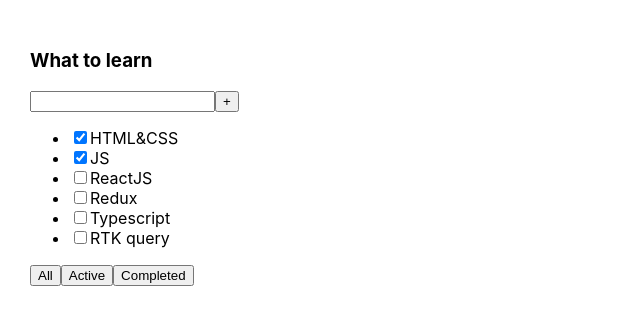
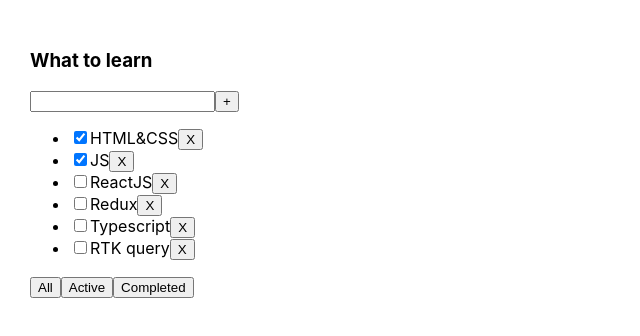
Before and after one commit to Evgenio89/todolist2025new, a React (Vite) app: page / in a window 1280 px wide. Shown: the top 336 px of the page, without its empty margins (0-640 px from the left). Built offline with nearby package versions, Linux system fonts and the light colour scheme.

Commit message:
My first commit

```diff
--- a/src/App.tsx
+++ b/src/App.tsx
@@ -1,28 +1,51 @@
 import './App.css'
 import {TodolistItem} from "./TodolistItem.tsx";
+import {useState} from "react";
 /*первый коммит*/
 export type TaskType ={
     id:   number
     title: string
     isDone: boolean
 }
+export type filterValueType = 'all' | 'active' | 'completed'
 
 export const App = () => {
-    const tasks1: TaskType[] = [
+    let [tasks, setTasks] = useState<TaskType[]>([
         { id: 1, title: 'HTML&CSS', isDone: true },
         { id: 2, title: 'JS', isDone: true },
         { id: 3, title: 'ReactJS', isDone: false },
         { id: 4, title: 'Redux', isDone: false },
         { id: 5, title: 'Typescript', isDone: false },
         { id: 6, title: 'RTK query', isDone: false },
-    ]
+    ])
+    const [filter, setFilter] = useState<filterValueType>('all')
 
 
+    const changeFilter = (filter: filterValueType) => {
+        setFilter(filter)
+    }
 
+    let filteredTasks = tasks
+    if (filter === 'active') {
+        filteredTasks = tasks.filter(task => !task.isDone)
+    }
+    if (filter === 'completed') {
+        filteredTasks = tasks.filter(task => task.isDone)
+    }
+
+
+    const deleteTask = (taskId: number) => {
+        const filteredTask = tasks.filter(task => task.id !== taskId)
+        setTasks(filteredTask)
+    }
 
   return (
       <div className="app">
-        <TodolistItem title={'What to learn'} tasks={tasks1}/>
+        <TodolistItem title={'What to learn'}
+                      tasks={filteredTasks}
+                      deleteTask={deleteTask}
+                      changeFilter={changeFilter}
+        />
       </div>
   )
 }
--- a/src/Button.tsx
+++ b/src/Button.tsx
@@ -1,10 +1,13 @@
-
 export type ButtonType = {
- title: string
+    title: string
+    onClick?: () => void
 }
 
-export const Button = ({title}: ButtonType) => {
+export const Button = ({
+                           title,
+                           onClick
+                       }: ButtonType) => {
     return (
-        <button>{title}</button>
+        <button onClick={onClick}>{title}</button>
     )
 }
--- a/src/TodolistItem.tsx
+++ b/src/TodolistItem.tsx
@@ -1,12 +1,22 @@
-import {TaskType} from "./App.tsx";
+import {filterValueType, TaskType} from "./App.tsx";
 import {Button} from "./Button.tsx";
 
 type TodolistItemType = {
     title: string
     tasks: TaskType[]
+    deleteTask: (taskId: number) => void
+    changeFilter: (filter: filterValueType) => void
 }
 
-export const TodolistItem = ({title, tasks}: TodolistItemType) => {
+
+export const TodolistItem = ({
+                                 title,
+                                 tasks,
+                                 deleteTask,
+                                 changeFilter
+                             }: TodolistItemType) => {
+
+
     return (
         <div>
             <h3>{title}</h3>
@@ -16,22 +26,25 @@ export const TodolistItem = ({title, tasks}: TodolistItemType) => {
             </div>
             {tasks.length === 0 ? (
                 <p>Тасок нет</p>
-            ): (
+            ) : (
                 <ul>
                     {tasks.map(task => {
                         return (
                             <li key={task.id}>
                                 <input type="checkbox" checked={task.isDone}/>
                                 <span>{task.title}</span>
+                                <Button title={'X'} onClick={() => {
+                                    deleteTask(task.id)
+                                }}/>
                             </li>
                         )
                     })}
                 </ul>
             )}
             <div>
-                <Button title={'All'}/>
-                <Button title={'Active'}/>
-                <Button title={'Completed'}/>
+                <Button title={'All'} onClick={() => {changeFilter('all')}}/>
+                <Button title={'Active'} onClick={() => {changeFilter('active')}}/>
+                <Button title={'Completed'} onClick={() => {changeFilter('completed')}}/>
             </div>
         </div>
     )
```
